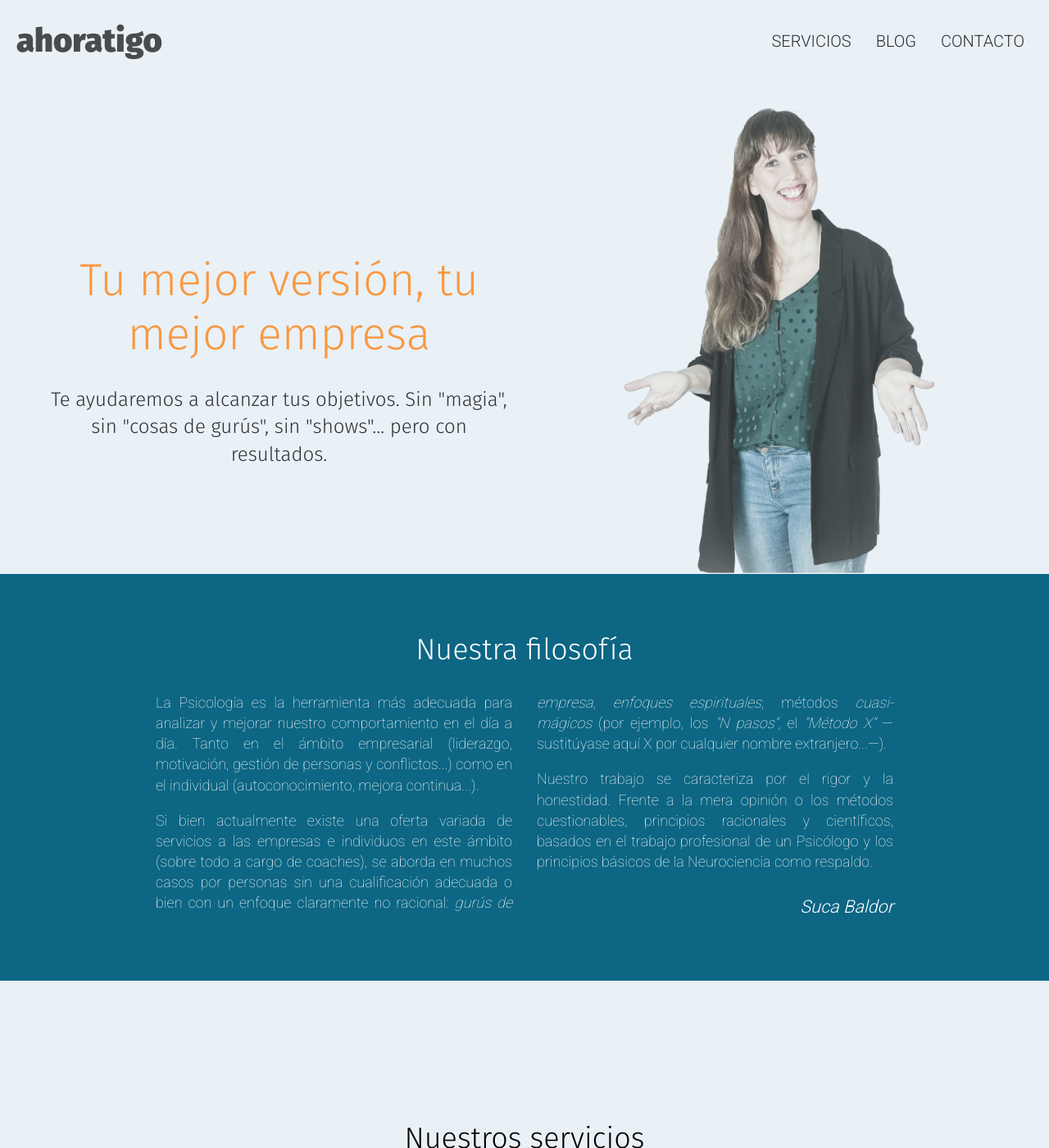
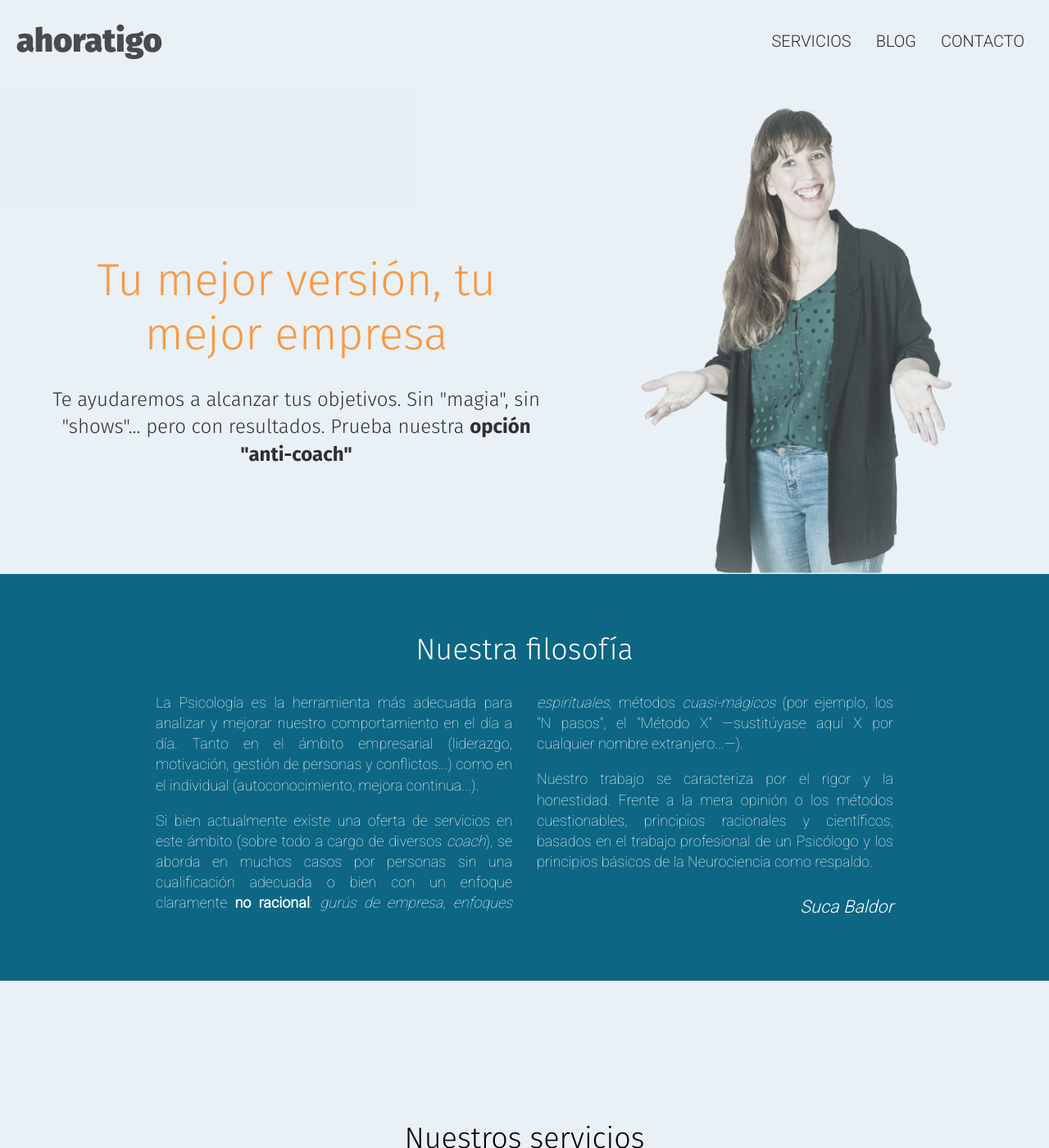
Before and after one commit to sukabal/sukabal.github.io, a Jekyll site: the page built from index.html, in a window 1280 px wide and 1400 px high. Shown: the whole window at 82% size. Built offline with Jekyll 4.4.1, drawn with Linux system fonts in a browser that asks for light colours; comment, search, counter and statistics services are not loaded.

Commit message:
feat: add anticoach 'motto'

```diff
--- a/index.html
+++ b/index.html
@@ -9,8 +9,8 @@
       Tu mejor versión, tu mejor empresa
     </h1>
     <p class="hero-header__subtitle">
-      Te ayudaremos a alcanzar tus objetivos. Sin "magia", sin "cosas de gurús", sin "shows"... pero
-      con resultados.
+      Te ayudaremos a alcanzar tus objetivos. Sin "magia", sin "shows"... pero con resultados.
+      Prueba nuestra <strong>opción "anti-coach"</strong>
     </p>
   </div>
 
@@ -27,12 +27,12 @@
     </p>
 
     <p>
-      Si bien actualmente existe una oferta variada de servicios a las empresas e individuos en este
-      ámbito (sobre todo a cargo de coaches), se aborda en muchos casos por personas sin una
-      cualificación adecuada o bien con un enfoque claramente no racional:
+      Si bien actualmente existe una oferta de servicios en este ámbito (sobre todo a cargo de
+      diversos <em>coach</em>), se aborda en muchos casos por personas sin una cualificación
+      adecuada o bien con un enfoque claramente <strong>no racional</strong>:
       <em>gurús de empresa</em>, <em>enfoques espirituales</em>, métodos <em>cuasi-mágicos</em> (por
-      ejemplo, los <em>"N pasos"</em>, el <em>"Método X"</em> &mdash;sustitúyase aquí X por
-      cualquier nombre extranjero...&mdash;).
+      ejemplo, los "N pasos", el "Método X" &mdash;sustitúyase aquí X por cualquier nombre
+      extranjero...&mdash;).
     </p>
 
     <p>
```
